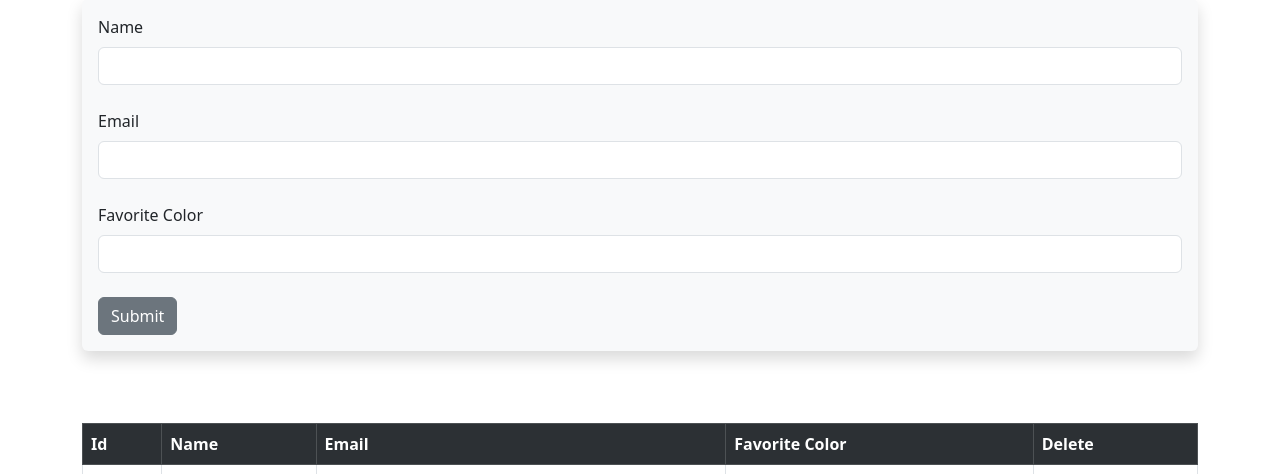
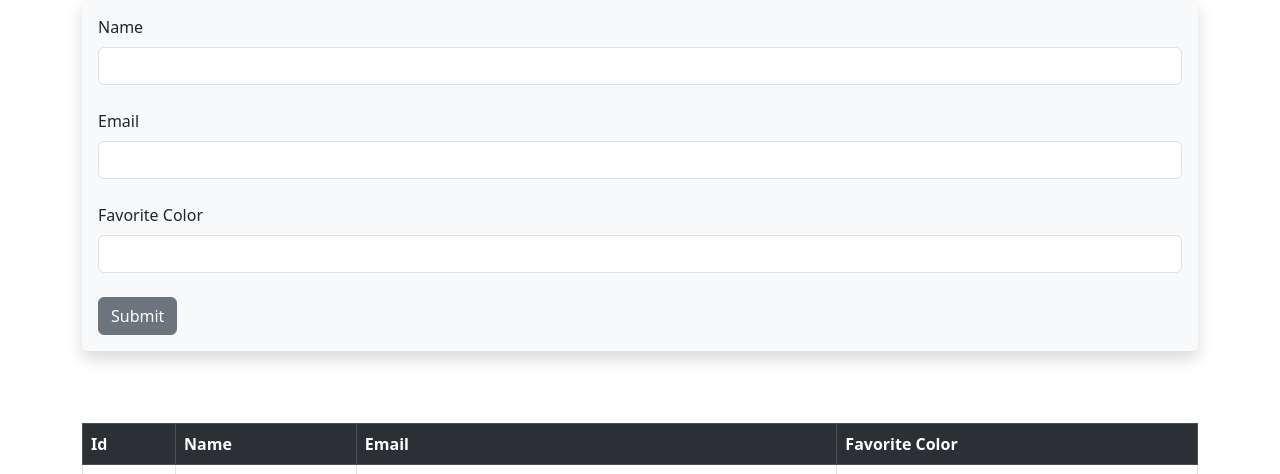
Before and after one commit to atharkn7/flasker, a Flask app: page /user/add in a window 1280 px wide. Shown: the part 217-691 px from the top of the page. Run offline with Flask 3, Linux system fonts and the light colour scheme.

Commit message:
Table updated

```diff
--- a/templates/add.html
+++ b/templates/add.html
@@ -46,7 +46,6 @@
         <th>Name</th>
         <th>Email</th>
         <th>Favorite Color</th>
-        <th>Delete</th>
     </tr>
     {% for user in our_users %}
     <tr>
@@ -54,7 +53,6 @@
         <td> <a href="{{ url_for('update', id=user.id) }}">{{user.name}}</a></td>
         <td>{{user.email}}</td>
         <td>{{user.fav_color}}</td>
-        <td><a href="{{ url_for('delete', id=user.id) }}">X</a></td>
     </tr>
     {% endfor %}
 </table>
```
Also changed, not shown: instance/users.db.
